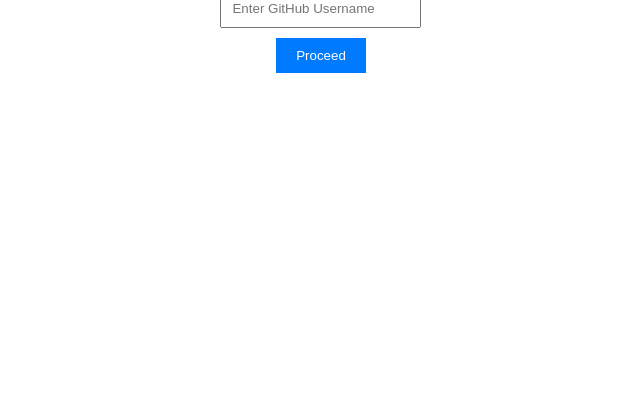
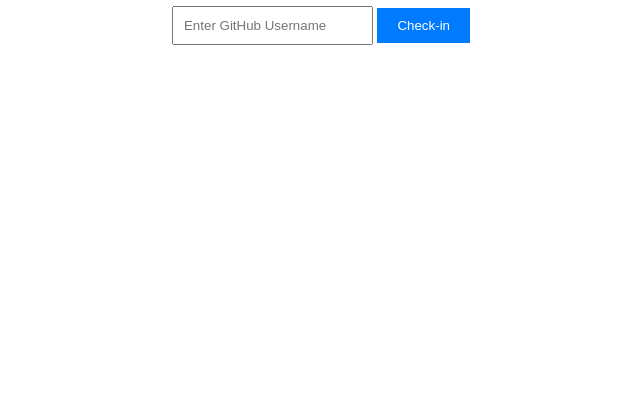
Before and after one commit to yashrajnayak/meetup-checkin, a plain HTML site: page index.html in a window 1280 px wide. Shown: the part 399-800 px from the top of the page, without its empty margins (319-959 px from the left). Drawn offline with Linux system fonts and the light colour scheme.

Commit message:
Update index.html

```diff
--- a/index.html
+++ b/index.html
@@ -4,16 +4,15 @@
   <meta charset="UTF-8">
   <meta name="viewport" content="width=device-width, initial-scale=1.0">
   <title>GitHub Check-in</title>
+  <link rel="icon" type="image/svg+xml" href="favicon.svg"> <!-- Add this line -->
   <link rel="stylesheet" href="styles.css">
 </head>
 <body>
   <div class="container">
     <h1>GitHub Check-in</h1>
     <input type="text" id="username" placeholder="Enter GitHub Username">
-    <div id="button-container">
-      <button onclick="checkIn()">Proceed</button>
-      <div class="spinner"></div>
-    </div>
+    <button onclick="checkIn()">Check-in</button>
+    <div class="spinner"></div>
     <p id="status"></p>
   </div>
 
```
